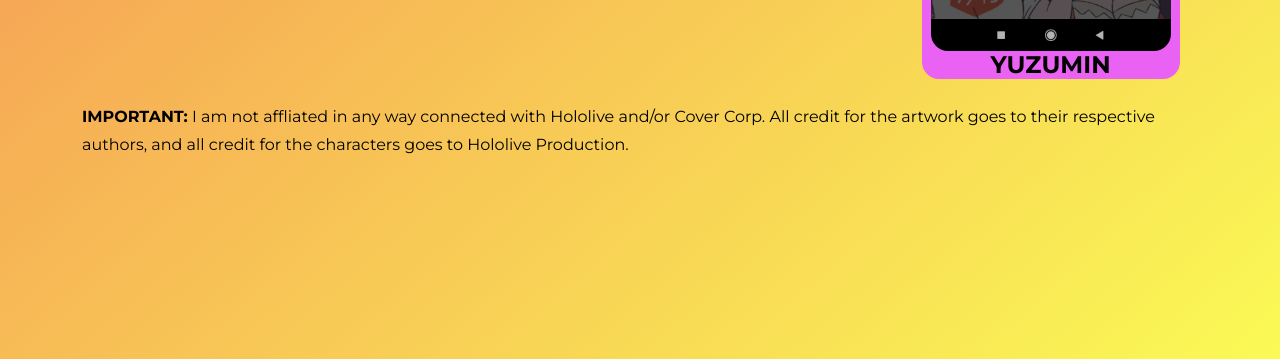
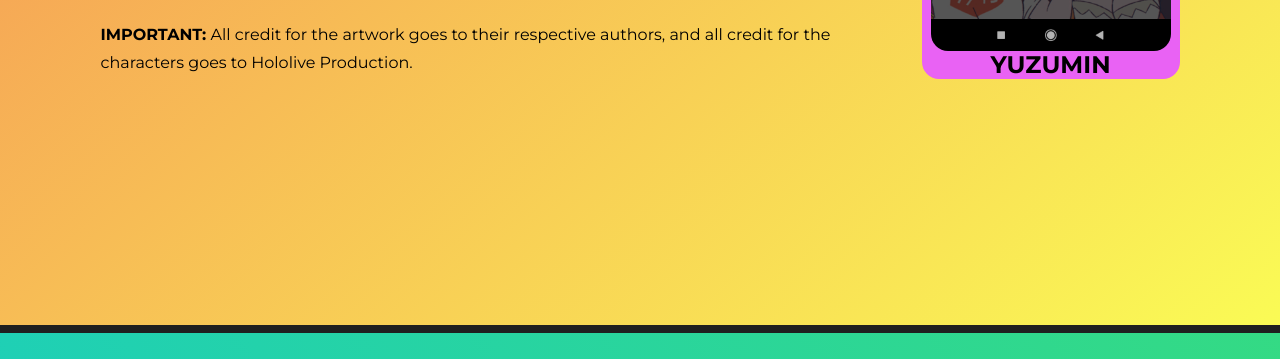
Before and after one commit to YuzuMin/SITE, a plain HTML site: page PLAY/index.html in a window 1280 px wide. Shown: the part 738-1097 px from the top of the page. Drawn offline with nearby package versions, Linux system fonts and the light colour scheme; a web font is replaced by a local one.

Commit message:
Update index.html

```diff
--- a/PLAY/index.html
+++ b/PLAY/index.html
@@ -55,6 +55,8 @@
                         </div>
                         <a href="https://play.google.com/store/apps/details?id=com.yuzumin.coconoises" target="_blank"><img class="bg-btn"  src="../assets/img/download-app-android-original.webp"></a>
                         <a href="https://github.com/YuzuMin/Hololive-GEN4-Kiryu-Coco-Noises/releases/download/1.0/coconoises.apk" target="_blank"><img class="bg-btn"  src="../assets/img/github.png"></a>
+                        <p class="text-left mt-4"><b>IMPORTANT:</b> All credit for the artwork goes to their respective authors, and all credit for the characters goes to Hololive Production.
+                        </p>
                     </div>
                     <div class="col-md-auto ml-auto mr-auto" >
                         <div class="vtuber-noises-small bg-coco">
@@ -63,8 +65,6 @@
                          </div>
                     </div>
                 </div>
-                <p class="text-left"><b>IMPORTANT:</b> I am not affliated in any way connected with Hololive and/or Cover Corp. All credit for the artwork goes to their respective authors, and all credit for the characters goes to Hololive Production.
-                </p>
             </div>
         </header>
         <!-- APPS Grid-->
```
